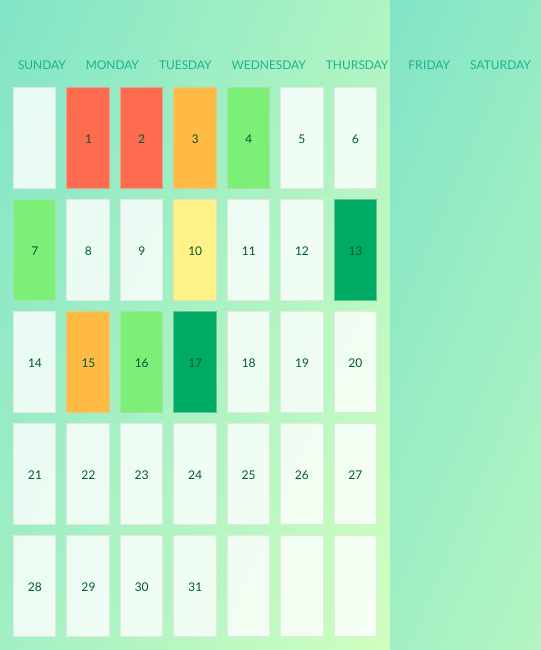
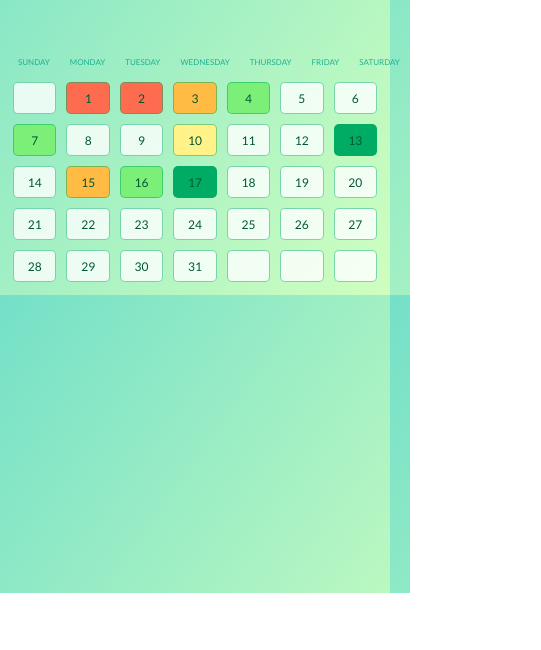
Before and after one commit to rachelmds/MoodTracker, a plain HTML site: page index.html in a window 390 px wide. Shown: the part 251-901 px from the top of the page, 541 px wide, since content can reach past the window. After the commit the page ends 844 px from the top, so only its background shows below. Drawn offline with nearby package versions, Linux system fonts and the light colour scheme.

Commit message:
V3
Made small changes to style + responsivity

```diff
--- a/styles/main.css
+++ b/styles/main.css
@@ -81,7 +81,8 @@
 }
 
 .col {
-	border: 1px solid rgba(211,211,211,.5);
+	border: 1px solid rgba(0,171,100,.5);
+	border-radius: 5px;
 	min-height: 100px;
 	font-family: 'Lato';
 	margin: 5px;
@@ -108,3 +109,15 @@
 .optional {
 	display: none;
 }
+
+@media screen and (max-width: 600px) {
+
+	.calendar-weekday {
+		width: 25%;
+		font-size: 8px;
+	}
+
+	.col {
+		min-height: 30px;
+	}
+}
```
